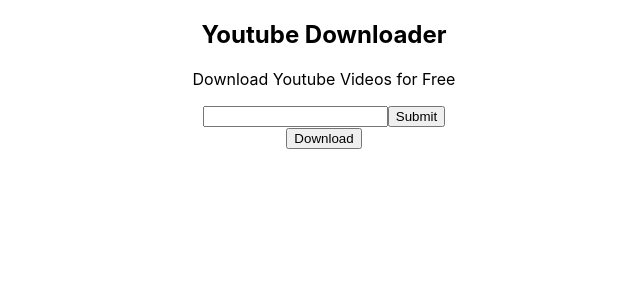
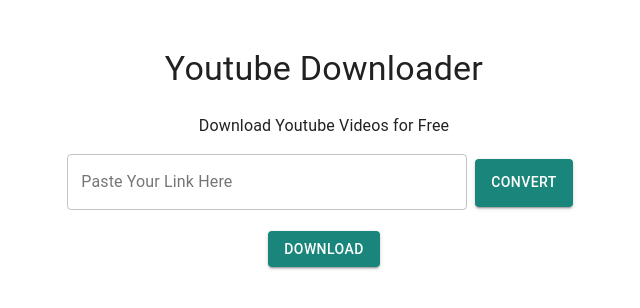
Before and after one commit to rakanshaker/youtube-downloader-frontend, a React (Create React App) app: page / in a window 1280 px wide. Shown: the top 308 px of the page, without its empty margins (316-956 px from the left). Built offline with nearby package versions, Linux system fonts and the light colour scheme.

Commit message:
style components with material-ui

```diff
--- a/package.json
+++ b/package.json
@@ -3,9 +3,11 @@
   "version": "0.1.0",
   "private": true,
   "dependencies": {
+    "@material-ui/core": "^4.11.3",
     "@testing-library/jest-dom": "^5.11.9",
     "@testing-library/react": "^11.2.5",
     "@testing-library/user-event": "^12.8.3",
+    "axios": "^0.21.1",
     "react": "^17.0.1",
     "react-dom": "^17.0.1",
     "react-scripts": "4.0.3",
--- a/src/App.js
+++ b/src/App.js
@@ -1,6 +1,48 @@
 import { useState } from "react";
+
 import youtubeDl from "./api-consumers/youtube-downloader";
 import "./App.css";
+import { makeStyles } from "@material-ui/core/styles";
+// import Typography from "@material-ui/core/Typography";
+// import TextField from "@material-ui/core/TextField";
+// import Button from "@material-ui/core/Button";
+import {
+  TableBody,
+  TableCell,
+  TableRow,
+  Typography,
+  TextField,
+  Button,
+  Radio,
+} from "@material-ui/core";
+
+const useStyles = makeStyles((theme) => ({
+  root: {
+    margin: theme.spacing(6, 0, 3),
+    textAlign: "center",
+  },
+  form: {
+    margin: theme.spacing(2, 0, 3),
+    display: "flex",
+    justifyContent: "center",
+    alignItems: "baseline",
+  },
+  buttonConvert: {
+    height: theme.spacing(6),
+    margin: theme.spacing(0, 1),
+  },
+  input: {
+    height: theme.spacing(6),
+    width: theme.spacing(50),
+  },
+  formats: {
+    display: "flex",
+    justifyContent: "center",
+  },
+  buttonDownload: {
+    justifySelf: "center",
+  },
+}));
 
 function App() {
   const [youtubeLink, setYoutubeLink] = useState("");
@@ -13,17 +55,36 @@
     setSelectedFormatId(formatId);
   };
 
-  const renderFormats = formats.map((item, index) => {
+  const renderFormats = formats
+    .filter(
+      (format) =>
+        format.acodec != "none" && !format.format.includes("audio only")
+    )
+    .map((item, index) => {
       return (
-      <div key={index}>
-        <input
-          type="radio"
-          name="format"
+        <TableRow key={index}>
+          <TableCell>
+            <Radio
               onClick={handleSelect}
+              size="small"
               id={item.format_id}
+              checked={selectedFormatId === item.format_id}
             />
-        <label>{`${item.ext} at resolution ${item.format_note}`}</label>
-      </div>
+          </TableCell>
+          <TableCell id="extension"> {item.ext} </TableCell>
+          <TableCell id="size"> {`${item.filesize} MB`} </TableCell>
+          <TableCell id="resolution"> {item.format_note} </TableCell>
+        </TableRow>
+
+        /* // <div key={index}>
+      //   <input
+      //     type="radio"
+      //     name="format"
+      //     onClick={handleSelect}
+      //     id={item.format_id}
+      //   />
+      //   <label>{`${item.ext} at resolution ${item.format_note}`}</label>
+      // </div> */
       );
     });
 
@@ -52,17 +113,44 @@
       console.log("could not download =>", err);
     }
   };
+  const classes = useStyles();
   return (
     <div className="App">
-      <h2>Youtube Downloader</h2>
-      <p>Download Youtube Videos for Free</p>
-      <form onSubmit={handleSubmit}>
-        <input type="text" onChange={handleInput} />
-        <input type="submit" />
+      <Typography variant="h4" className={classes.root}>
+        Youtube Downloader
+      </Typography>
+      <Typography variant="body1">Download Youtube Videos for Free</Typography>
+      <form className={classes.form} onSubmit={handleSubmit}>
+        <TextField
+          className={classes.input}
+          id="outlined-secondary"
+          label="Paste Your Link Here"
+          variant="outlined"
+          color="secondary"
+          type="text"
+          onChange={handleInput}
+        />
+        <Button
+          variant="contained"
+          color="secondary"
+          className={classes.buttonConvert}
+          type="submit"
+        >
+          Convert
+        </Button>
       </form>
 
-      <div className="formats">{renderFormats}</div>
-      <button onClick={handleDownloadClick}>Download</button>
+      <div className={classes.formats}>
+        <TableBody>{renderFormats}</TableBody>
+      </div>
+      <Button
+        variant="contained"
+        color="secondary"
+        className={classes.buttonDownload}
+        onClick={handleDownloadClick}
+      >
+        Download
+      </Button>
     </div>
   );
 }
--- a/src/api-consumers/youtube-downloader.js
+++ b/src/api-consumers/youtube-downloader.js
@@ -2,7 +2,7 @@
 import axios from "axios";
 
 const BASE_URL =
-  "https://go2er96rt9.execute-api.us-east-1.amazonaws.com/dev/youtube-video/";
+  "https://api.tubecurl.com/youtube-video/";
 
 const getYoutubeId = (link) => {
   const params = getAllQueryParameter(link);
--- a/src/index.js
+++ b/src/index.js
@@ -1,17 +1,15 @@
 import React from 'react';
 import ReactDOM from 'react-dom';
-import './index.css';
+import CssBaseline from '@material-ui/core/CssBaseline';
+import { ThemeProvider } from '@material-ui/core/styles';
 import App from './App';
-import reportWebVitals from './reportWebVitals';
+import theme from './theme';
 
 ReactDOM.render(
-  <React.StrictMode>
+  <ThemeProvider theme={theme}>
+    {/* CssBaseline kickstart an elegant, consistent, and simple baseline to build upon. */}
+    <CssBaseline />
     <App />
-  </React.StrictMode>,
-  document.getElementById('root')
+  </ThemeProvider>,
+  document.querySelector('#root'),
 );
-
-// If you want to start measuring performance in your app, pass a function
-// to log results (for example: reportWebVitals(console.log))
-// or send to an analytics endpoint. Learn more: https://bit.ly/CRA-vitals
-reportWebVitals();
--- /dev/null
+++ b/src/theme.js
@@ -0,0 +1,22 @@
+import { red } from '@material-ui/core/colors';
+import { createMuiTheme } from '@material-ui/core/styles';
+
+// A custom theme for this app
+const theme = createMuiTheme({
+  palette: {
+    primary: {
+      main: '#556cd6',
+    },
+    secondary: {
+      main: '#19857b',
+    },
+    error: {
+      main: red.A400,
+    },
+    background: {
+      default: '#fff',
+    },
+  },
+});
+
+export default theme;
```
Also changed, not shown: 1 other file (tests, documents, lock files or other folders). Lines whose indentation alone changed are shown as unchanged.
